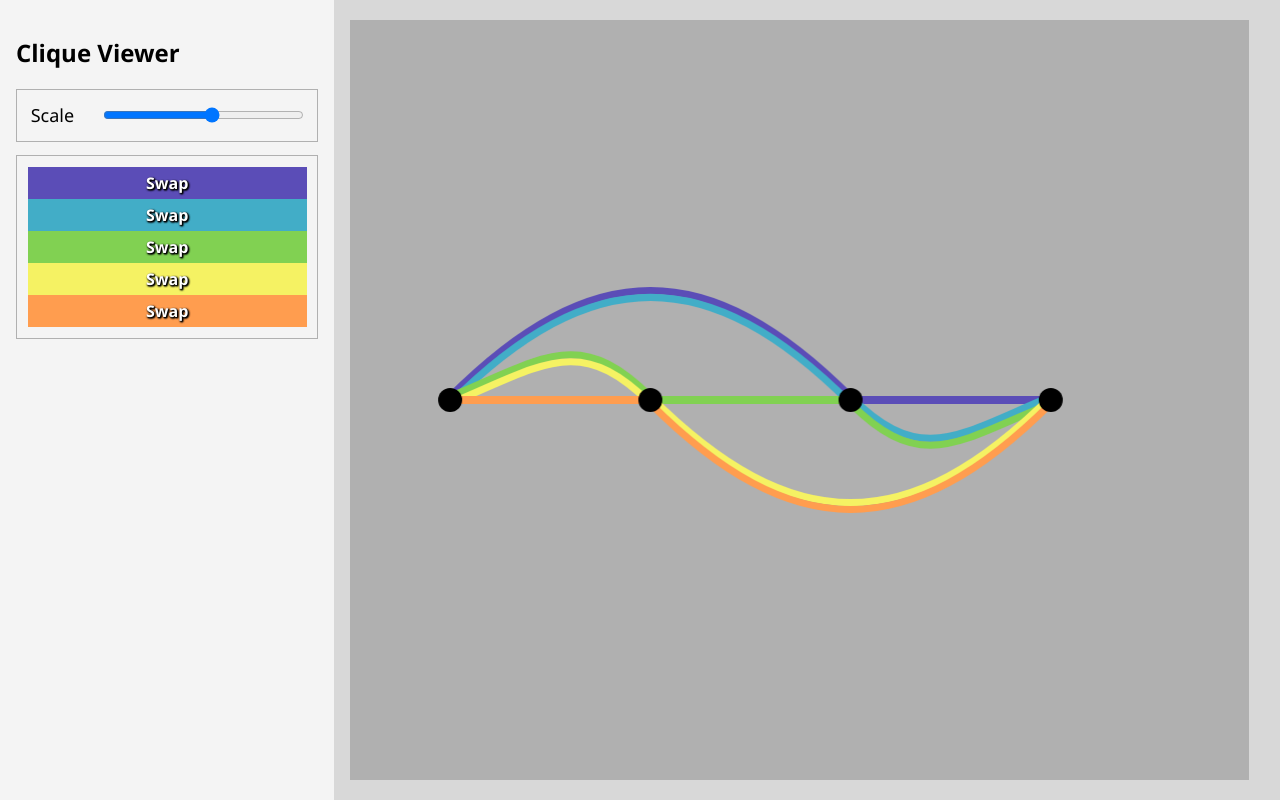
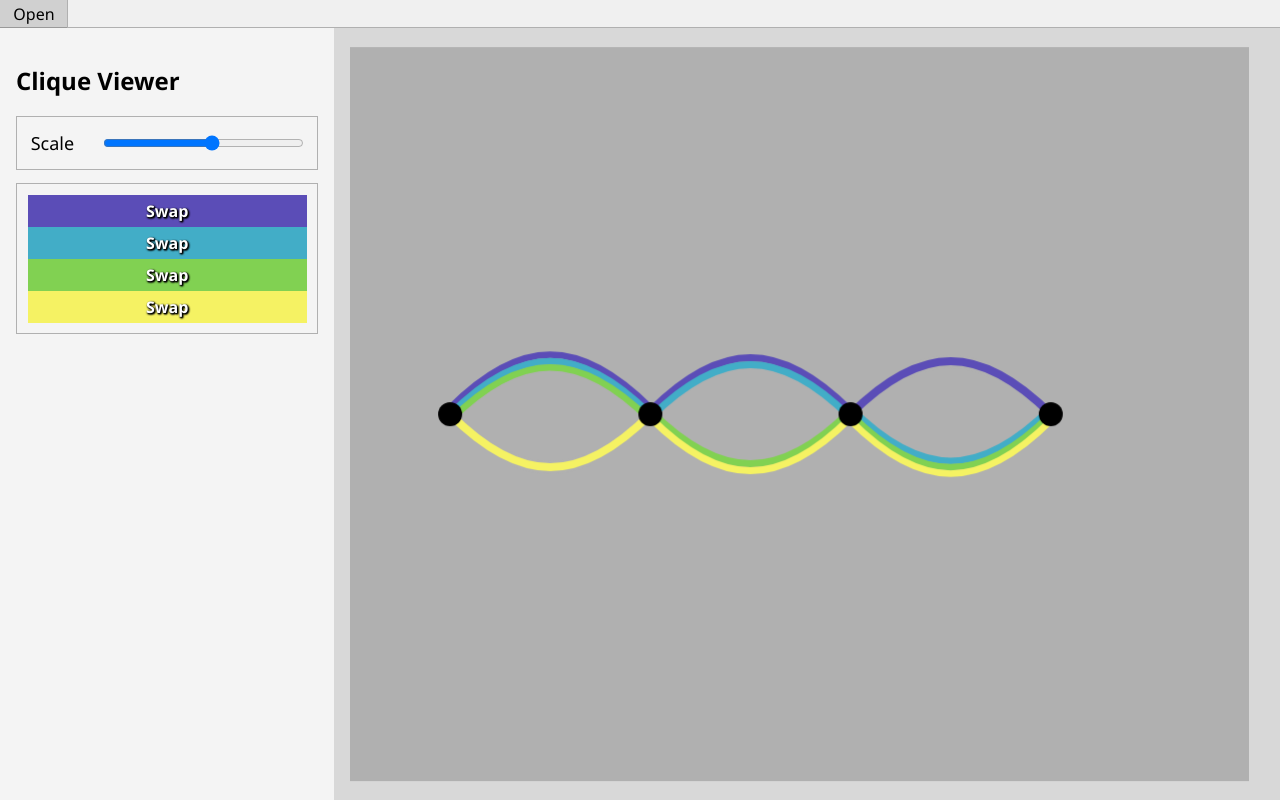
Before and after one commit to maxhosler/dkk, a website built with webpack: page dkk.html in a window 1280 px wide. Built offline with nearby package versions, Linux system fonts and the light colour scheme.

Commit message:
menu swapping

```diff
--- a/dkk.css
+++ b/dkk.css
@@ -16,9 +16,38 @@ html, body {
     margin: 0;
 }
 
+#top-bar
+{
+    height: 20pt;
+    width: 100%;
+
+    background-color: #f0f0f0;
+    border-bottom: 1pt solid #b0b0b0;
+}
+
+.top-bar-button
+{
+    height: 100%;
+    max-width: 30pt;
+    border-right: 1pt solid #b0b0b0;
+    padding-top: 2pt;
+    padding-bottom: 2pt;
+    padding-left: 10pt;
+    padding-right: 10pt;
+
+    -webkit-user-select: none; /* Safari */
+    -ms-user-select: none; /* IE 10 and IE 11 */
+    user-select: none; /* Standard syntax */
+
+}
+.top-bar-button:hover
+{
+    background-color: #00000022;
+}
+
 #complete
 {
-    background-color: rgb(216, 216, 216);
+    background-color: #d8d8d8;
     flex-grow: 1;
 
     display: flex;
--- a/dkk.html
+++ b/dkk.html
@@ -3,6 +3,9 @@
     <link rel="stylesheet" href="dkk.css">
 
     <body>
+        <div id="top-bar">
+            <div class="top-bar-button" id="open-button">Open</div>
+        </div>
         <div id="complete">
             <div id="sidebar">
                 <h2 id="sb-head">Controls</h2>
--- a/src/index.ts
+++ b/src/index.ts
@@ -1,9 +1,31 @@
 import { DrawOptions } from "./subelements/dag_canvas";
 import { prebuilt_dag_embedding } from "./dag_layout";
 import { CliqueViewer } from "./modes/clique_viewer";
-import { EmbeddingEditor } from "./modes/embedding_editor";
-import { DAGCliques } from "./routes/routes";
 
-const draw_options = new DrawOptions();
-const layout = prebuilt_dag_embedding(2);
-const pm = CliqueViewer.destructive_new(layout, draw_options);
+
+class DKKProgram
+{
+	draw_options = new DrawOptions();
+	current_clique: number = 0;
+	mode: CliqueViewer = CliqueViewer.destructive_new(
+		prebuilt_dag_embedding(0),
+		this.draw_options
+	);
+
+	constructor()
+	{
+		let open_button: HTMLDivElement = document.getElementById("open-button") as HTMLDivElement;
+		open_button.onclick = (ev) => {
+			this.current_clique = (this.current_clique+1)%3;
+			this.set_clique_viewer(this.current_clique);
+		};
+	}
+
+	set_clique_viewer(idx: number)
+	{
+		var layout = prebuilt_dag_embedding(idx);
+		this.mode = CliqueViewer.destructive_new(layout, this.draw_options);
+	}
+}
+
+let dkk = new DKKProgram();
```
